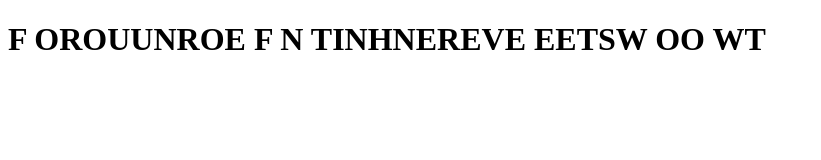
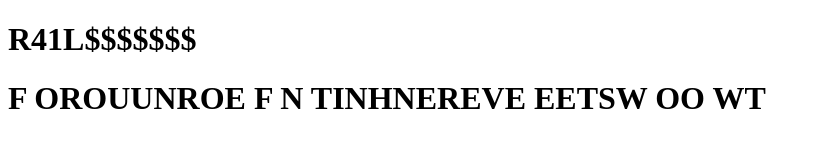
Before and after one commit to eliaseraphim/eliaseraphim.github.io, a plain HTML site: page index.html in a window 1280 px wide. Shown: the whole page, without its empty margins (0-821 px from the left). Drawn offline with Linux system fonts and the light colour scheme.

Commit message:
Update index.html

```diff
--- a/index.html
+++ b/index.html
@@ -4,6 +4,7 @@
     <title>Elia's Site</title>
   </head>
   <body>
+	<h1>R41L$$$$$$$<h1>
     <h1>F OROUUNROE F N TINHNEREVE EETSW OO WT</h1>
   </body>
 </html>
```
